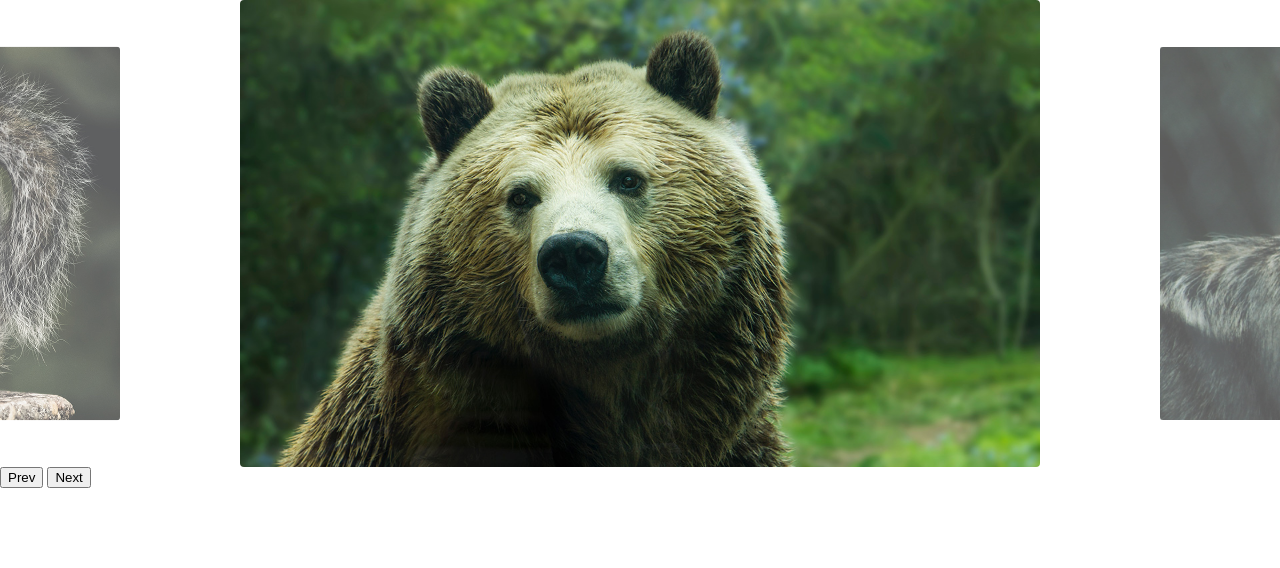
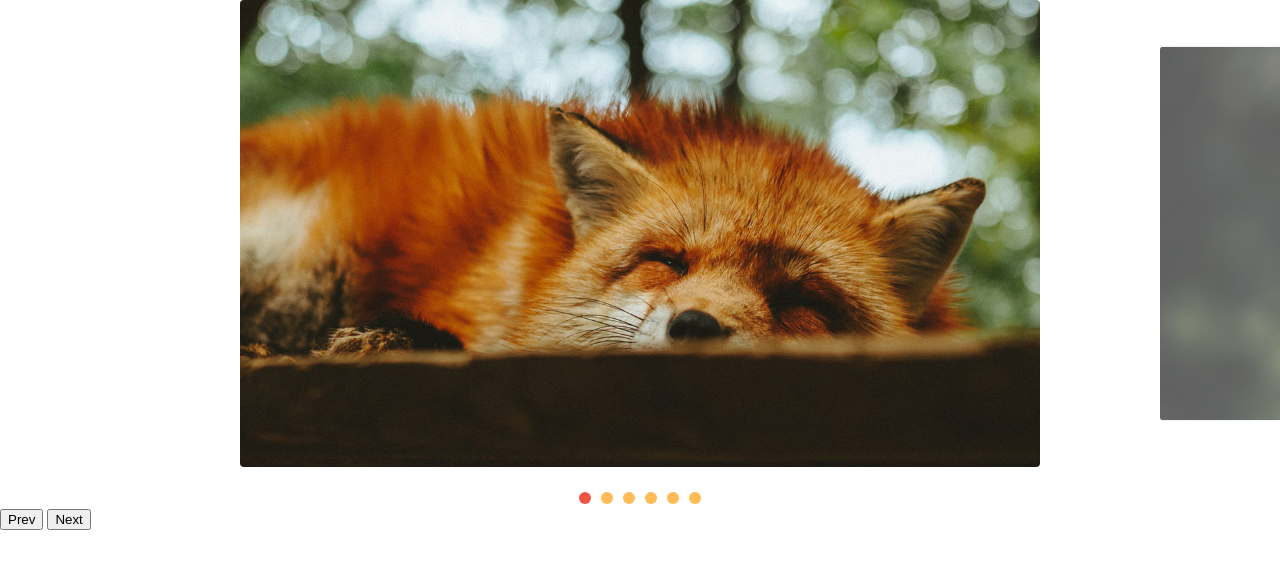
Before and after one commit to flavioHenriqueK/slide, a plain HTML site: page index.html in a window 1280 px wide. Drawn offline with Linux system fonts and the light colour scheme.

Commit message:
added pagination slide

```diff
--- a/css/style.css
+++ b/css/style.css
@@ -45,3 +45,24 @@ img {
   opacity: 1;
   transform: scale(1) ;
 }
+[data-control="slide"] {
+  display: flex;
+  justify-content: center;
+  margin-top: 20px;
+}
+
+
+[data-control="slide"] li a{
+  display: block;
+  width: 12px;
+  height: 12px;
+  background: #FB5;
+  border-radius: 50%;
+  overflow: hidden;
+  text-indent: -999px;
+  margin: 5px;
+}
+
+[data-control="slide"] li.active a, [data-control="slide"] li a:hover{
+ background: #E54;
+}
--- a/js/script.js
+++ b/js/script.js
@@ -3,3 +3,7 @@ import {SlideNav, Slide} from './slide.js'
 const slide = new SlideNav('.slide','.slide-wrapper');
 slide.init();
 slide.addArrow('.prev','.next');
+
+slide.addControl ();
+
+console.log(slide)
--- a/js/slide.js
+++ b/js/slide.js
@@ -10,6 +10,7 @@ export class Slide{
       movement: 0,
     }
     this.activeClass = 'active';
+    this.changeEvent = new Event('changeEvent');
   }
 
   transition(active) {
@@ -114,6 +115,7 @@ changeSlide(index) {
   this.slideIndexNav(index);
   this.dist.finalPosition = activeSlide.position;
   this.changeActiveClass();
+  this.wrapper.dispatchEvent(this.changeEvent);
 }
 
 
@@ -154,7 +156,7 @@ activeNextSlide() {
     this.addSlideEvent();
     this.slidesConfig();
     this.addResizeEvent();
-    this.changeSlide(2);
+    this.changeSlide(0);
     return this;
   }
 }
@@ -162,6 +164,11 @@ activeNextSlide() {
 
 
 export class SlideNav extends Slide {
+  constructor(slide,wrapper) {
+    super(slide,wrapper);
+    this.bindControlEvents();
+  }
+
   addArrow(prev, next) {
     this.prevElement = document.querySelector(prev);
     this.nextElement = document.querySelector(next);
@@ -172,4 +179,41 @@ export class SlideNav extends Slide {
     this.prevElement.addEventListener('click', this.activePrevSlide)
     this.nextElement.addEventListener('click', this.activeNextSlide)
   }
+
+  createControl (){
+    const control = document.createElement('ul');
+    control.dataset.control = 'slide';
+    this.slideArray.forEach((item, index) => {
+      control.innerHTML += `<li><a href="#slide${index + 1}">${index + 1}</li>`
+    })
+    this.wrapper.appendChild(control);
+    return control;
+  }
+
+  eventControl(item,index) {
+    item.addEventListener('click', (event) => {
+      event.preventDefault();
+      this.changeSlide(index);
+      this.activeControl(item);
+    })
+    this.wrapper.addEventListener('changeEvent', this.activeControl)
+  }
+
+  activeControl(){
+    this.controlArray.forEach(item => item.classList.remove(this.activeClass))
+    this.controlArray[this.index.active].classList.add(this.activeClass)
+  }
+
+  addControl(customControl){
+    this.control = document.querySelector(customControl) || this.createControl();
+    this.controlArray = [...this.control.children];
+
+    this.activeControl();
+    this.controlArray.forEach(this.eventControl);
+  }
+
+  bindControlEvents(){
+    this.eventControl = this.eventControl.bind(this);
+    this.activeControl = this.activeControl.bind(this);
+  }
 }
```
